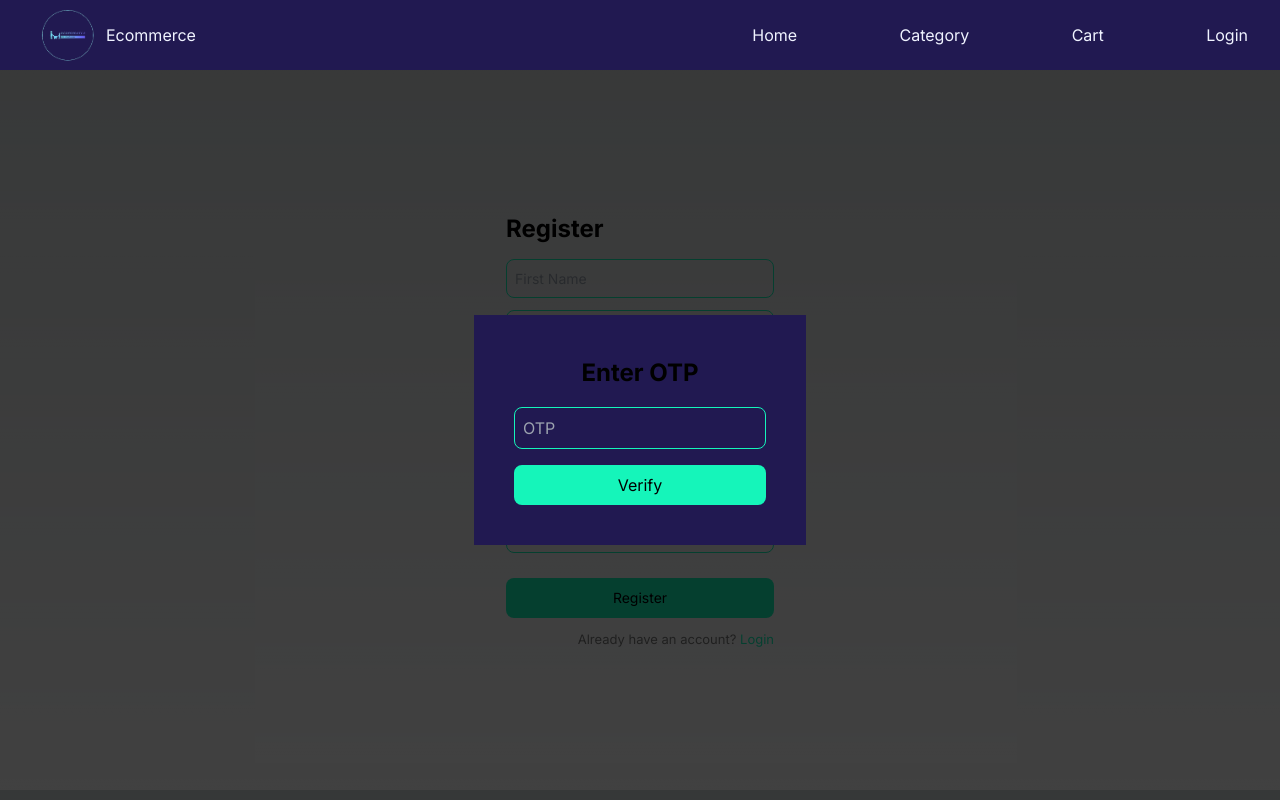
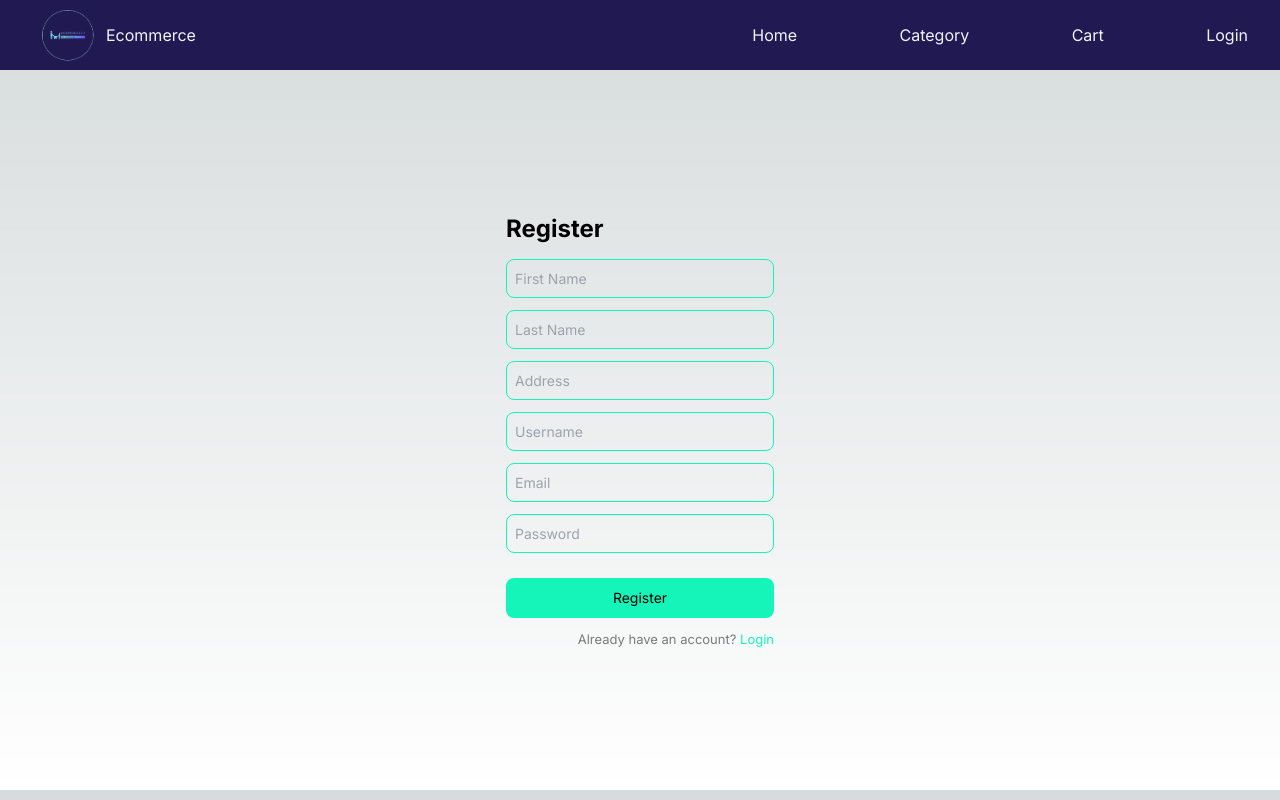
Before and after one commit to Ashish240399/e-Commerce, a Next.js app in the folder client/ecomm/: page /auth/register in a window 1280 px wide. Built offline with nearby package versions, Linux system fonts and the light colour scheme.

Commit message:
fix css for otp pop

```diff
--- a/client/ecomm/src/app/auth/register/register.tsx
+++ b/client/ecomm/src/app/auth/register/register.tsx
@@ -69,9 +69,9 @@ const RegisterPage = (props: Props) => {
   }
   return (
     <div className="h-[90vh] flex items-center justify-center">
-      {openOtpPop == false && (
+      {openOtpPop == true && (
         <div className="fixed w-[100vw] h-[100vh] bg-[#000000be] flex justify-center items-center">
-          <div className="bg-primary p-[40px]  ">
+          <div className="bg-primary p-[40px] rounded-lg">
             <p className="text-[24px] font-bold text-center">Enter OTP</p>
             <input
               className="bg-[transparent] text-text border border-secondary rounded-lg p-2 focus:outline-none focus:ring-2 focus:ring-secondary focus:border-transparent my-4"
```
